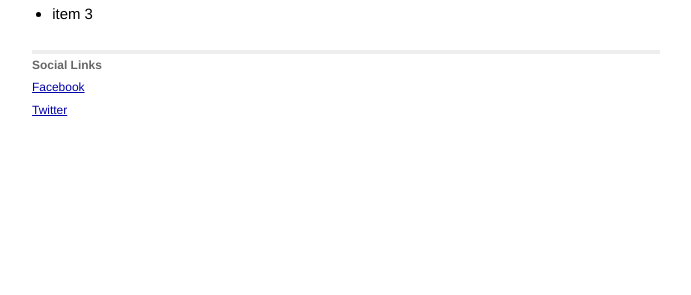
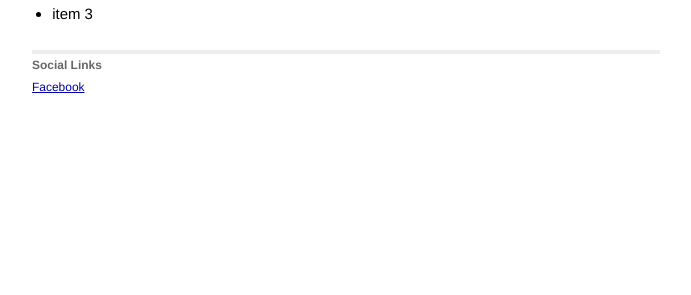
Before and after one commit to AdamBuchan/adambuchan.github.io, a Jekyll site: the page built from _posts/2013-11-21-welcome-to-jekyll.markdown, in a window 1280 px wide. Shown: the part 563-858 px from the top of the page, without its empty margins (294-985 px from the left). Built offline with Jekyll 4.4.1, drawn with Linux system fonts in a browser that asks for light colours; Markdown is read by kramdown in place of the engine named in the settings.

Commit message:
Updated links

```diff
--- a/_data/social.yml
+++ b/_data/social.yml
@@ -1,4 +1,2 @@
 - name: Facebook
   url: http://www.facebook.com/adam.buchan
-- name: Twitter
-  url: http://www.twitter.com/adam.buchan
```
